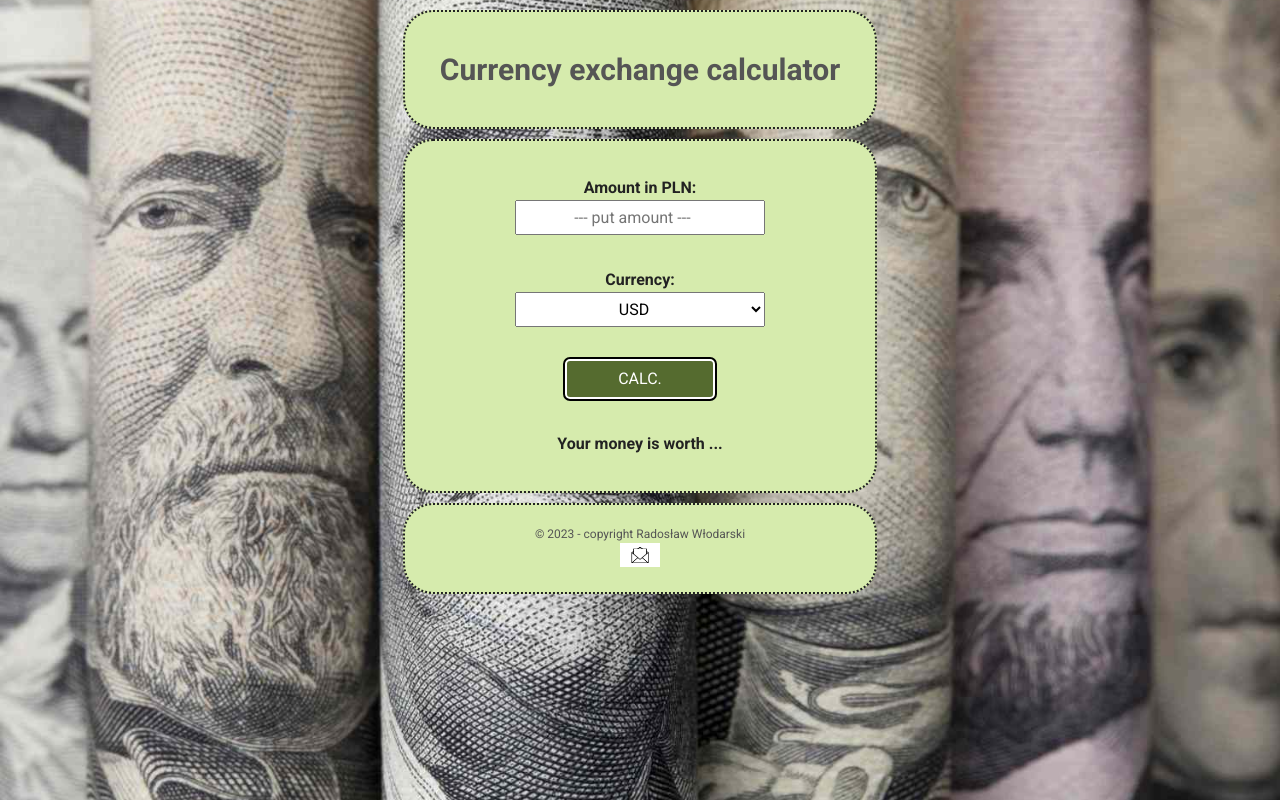
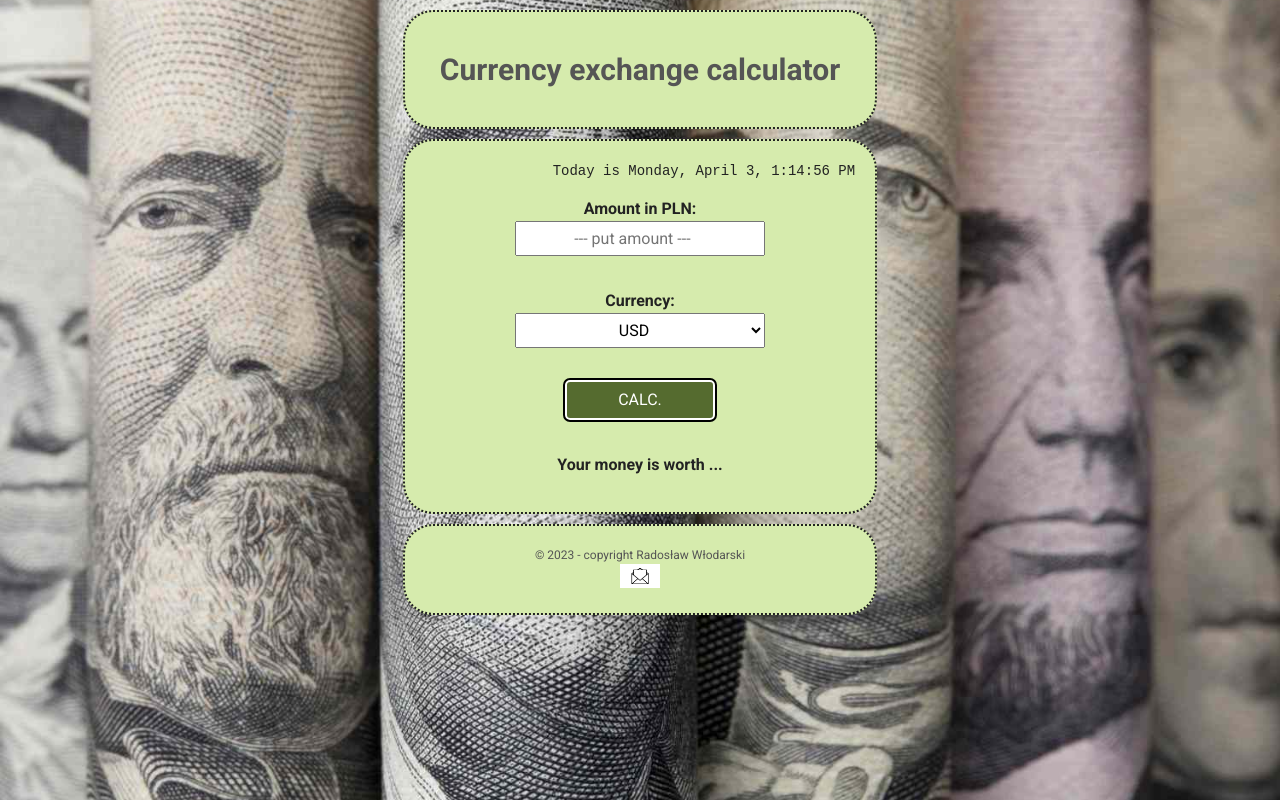
Before and after one commit to RadekW86/Currency-Converter, a React (Create React App) app: page / in a window 1280 px wide. Built offline with nearby package versions, Linux system fonts and the light colour scheme.

Commit message:
added Clock component

```diff
--- a/src/App.js
+++ b/src/App.js
@@ -3,7 +3,7 @@ import Section from "./Section";
 import Header from "./Header";
 import Form from "./Form";
 import Footer from "./Footer";
-import currencies from "./currenciesList";
+import Clock from "./Clock";
 
 function App() {
   return (
@@ -12,6 +12,7 @@ function App() {
         <Header title={"Currency exchange calculator"} />
       </Section>
       <Section>
+        <Clock />
         <Form />
       </Section>
       <Section>
--- /dev/null
+++ b/src/Clock/index.js
@@ -0,0 +1,42 @@
+import "./style.css";
+import React, { useState } from "react";
+import { useEffect } from "react";
+
+
+const Clock = () => {
+  const [dateNow, setDateNow] = useState(new Date());
+
+  useEffect(() => {
+    const intervalId = setInterval(() => {
+    setDateNow(new Date());
+    }, 1000);
+
+    return () => {
+      clearInterval(intervalId);
+    };
+  }, []);
+
+  return (
+    <>
+      <div className="clock">
+        Today is{" "}
+        {dateNow.toLocaleDateString("en-EN", {
+          weekday: "long",
+        })}
+        ,{" "}
+        {dateNow.toLocaleDateString("en-EN", {
+          month: "long",
+          day: "numeric",
+        })}
+        ,{" "}
+        {dateNow.toLocaleTimeString("en-EN", {
+          hour: "numeric",
+          minute: "numeric",
+          second: "numeric",
+        })}
+      </div>
+    </>
+  );
+};
+
+export default Clock;
--- /dev/null
+++ b/src/Clock/style.css
@@ -0,0 +1,5 @@
+.clock {
+    text-align: right;
+    font-size: 14px;
+    font-family: 'Courier New', Courier, monospace;
+}
```
